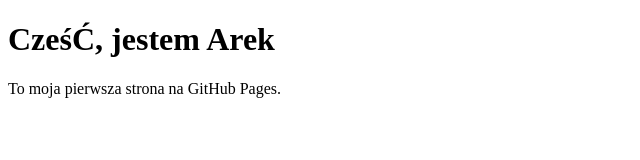
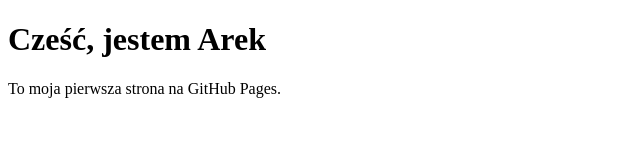
Before and after one commit to Arkadii30/repositorium, a plain HTML site: page index.html in a window 1280 px wide. Shown: the whole page, without its empty margins (0-640 px from the left). Drawn offline with Linux system fonts and the light colour scheme.

Commit message:
Fix typo in header greeting

```diff
--- a/index.html
+++ b/index.html
@@ -2,7 +2,7 @@
 <html lang="pl">
 <head><meta charset="UTF-8"><title>Moja strona</title></head>
 <body>
-  <h1>CześĆ, jestem Arek</h1>
+  <h1>Cześć, jestem Arek</h1>
   <p>To moja pierwsza strona na GitHub Pages.</p>
 </body>
 </html>
```
